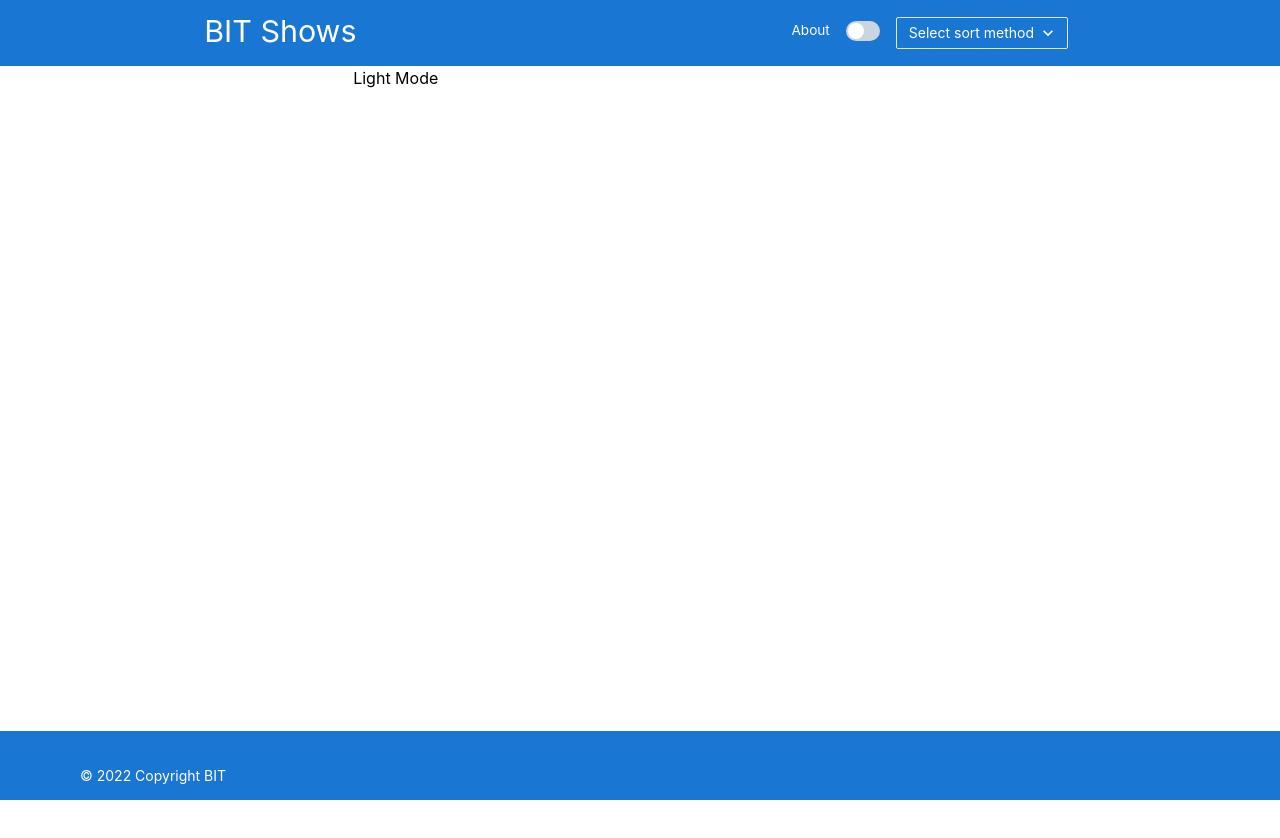
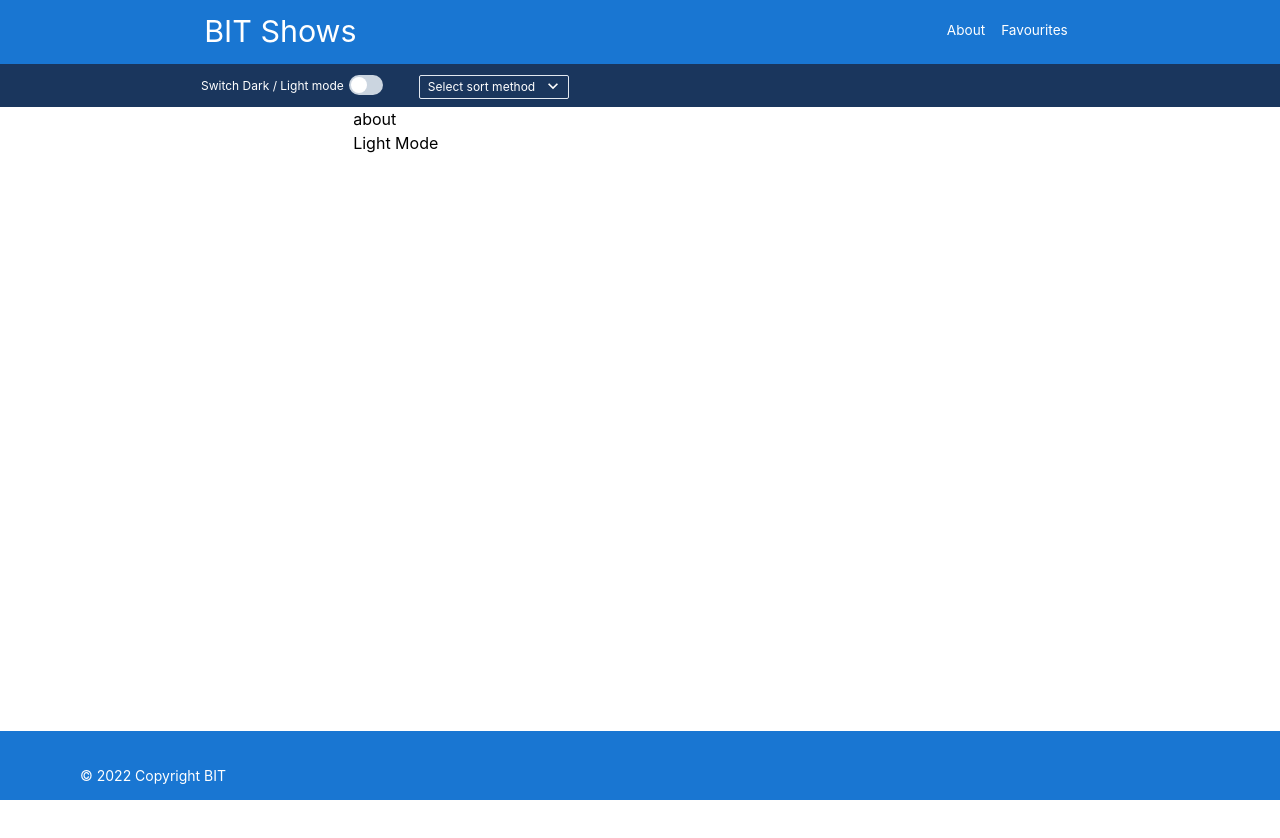
Before and after one commit to anasanvila/lista-serija, a React (Create React App) app: page /favourites in a window 1280 px wide. Shown: the top 838 px of the page. Built offline with nearby package versions, Linux system fonts and the light colour scheme.

Commit message:
create another header

```diff
--- /dev/null
+++ b/src/app/favourites/favouritesPage.js
@@ -0,0 +1,5 @@
+const FavouritesPage = () => {
+    return <h1>about</h1>
+}
+
+export default FavouritesPage
--- a/src/app/main/main.js
+++ b/src/app/main/main.js
@@ -1,6 +1,6 @@
 import {useContext} from 'react'
 import {Switch, Route} from 'react-router-dom'
-import {useParams} from 'react-router'
+import FavouritesPage from '../favourites/favouritesPage'
 import SortingContext from '../../context/sortingContext'
 import ShowListPage from '../showList/showListPage'
 import ShowPage from '../show/showPage'
@@ -20,6 +20,9 @@ const Main = (props) => {
                     <Route path="/about">
                         <AboutPage/>
                     </Route>
+                    <Route path="/favourites">
+                        <FavouritesPage/>
+                    </Route>
                     <Route path="/show/:id">
                         <ShowPage/>
                     </Route>
--- a/src/components/header.js
+++ b/src/components/header.js
@@ -19,6 +19,8 @@ const Header = (props) => {
       };
 
     return (
+        <>
+        <Flex direction='column'>
         <Box bg='blue.150' w='100%' paddingX={4} py={2} color='white'>
             <Container w='70%' p='1px' maxWidth='130ch'>
                 <Flex>
@@ -35,10 +37,25 @@ const Header = (props) => {
                         </Link>
                     </Box>
                     <Box p='2'>
-                       <SwitchButton/>
+                        <Link to="/favourites">
+                            <Text fontSize='0.85rem' color='white' paddingTop='3px'>Favourites</Text>
+                        </Link>
                     </Box>
-                    <Box p='2'>
-                        <Select size='sm' placeholder='Select sort method' value={value} onChange={handleChange}>
+                </Flex>
+            </Container>
+        </Box>
+        <Box bg='blue.900'  w='100%' color='white' h='43px'>
+            <Container w='70%' p='1px' maxWidth='130ch'>
+                <Flex>
+                <Box p='2'>
+                    <Flex direction='row'>
+                        <Text fontSize='12px' paddingRight='5px' paddingTop='4px'>Switch Dark / Light mode </Text>
+                        <Spacer />
+                        <SwitchButton/>
+                    </Flex>
+                    </Box>
+                    <Box p='2' marginLeft='20px'>
+                        <Select size='xs' placeholder='Select sort method' value={value} onChange={handleChange}>
                             <option value='id' style={{color:'black'}}>id</option>
                             <option value='name' style={{color:'black'}}>name</option>
                             <option value='rate' style={{color:'black'}}>rate</option>
@@ -47,6 +64,8 @@ const Header = (props) => {
                 </Flex>
             </Container>
         </Box>
+        </Flex>
+        </>
     )
 }
 
--- a/src/components/switchButton.js
+++ b/src/components/switchButton.js
@@ -14,7 +14,7 @@ export default function SwitchButton() {
     };
 
     return (
-      <Switch onChange={onChange}>
+      <Switch onChange={onChange} paddingTop='2px'>
         {/* <span style={{fontSize:'12px'}}><i>{darkMode ? "Switch to Light Mode" : "Switch to Dark Mode"}</i></span> */}
       </Switch>
     );
```
